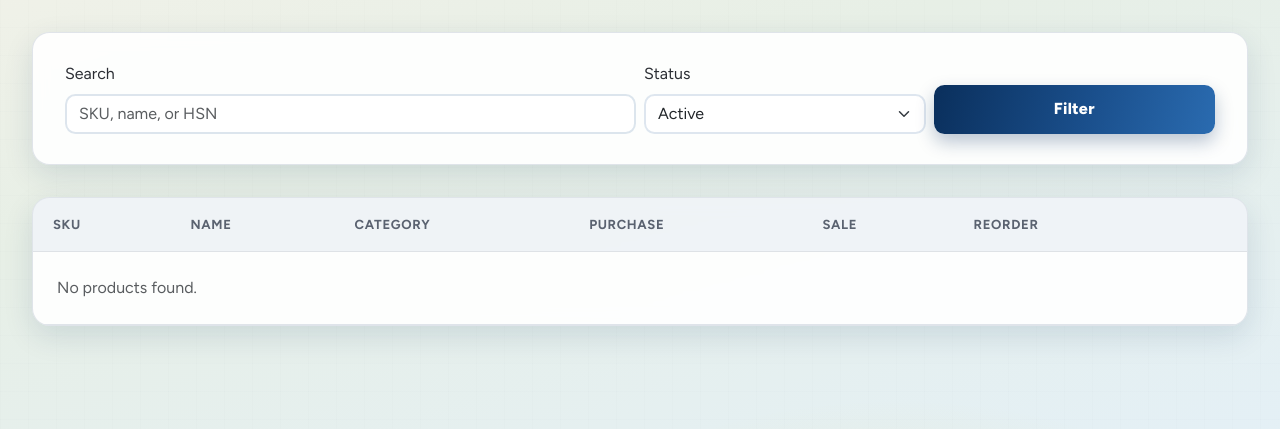
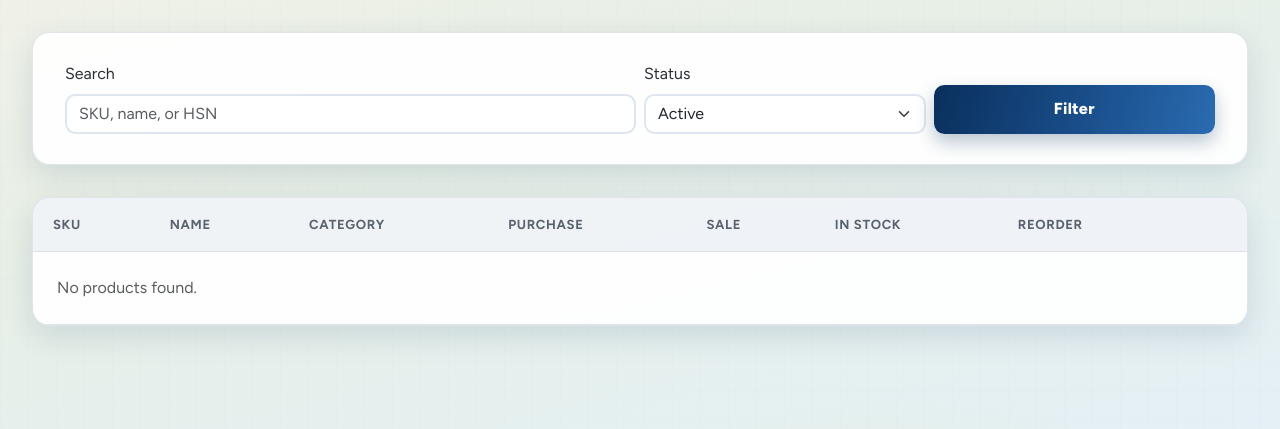
Before and after one commit to ghoneShubham/StockDesk, a Django app: page /masters/products/ in a window 1280 px wide. Shown: the part 225-654 px from the top of the page. Run offline with Django 5.2, Linux system fonts and the light colour scheme; the visitor is signed in with stand-in values (Sample User, id 1); data that the repository does not hold is empty; some libraries are stand-ins or nearby versions.

Commit message:
quantity add in pro

```diff
--- a/apps/masters/views.py
+++ b/apps/masters/views.py
@@ -1,13 +1,28 @@
+from decimal import Decimal
+
 from django.contrib import messages
-from django.db.models import ProtectedError, Q
+from django.db.models import DecimalField, ProtectedError, Q, Sum, Value
+from django.db.models.functions import Coalesce
 from django.shortcuts import get_object_or_404, redirect
 from django.urls import reverse, reverse_lazy
 from django.views.generic import CreateView, DetailView, ListView, TemplateView, UpdateView, View
 
 from apps.core.mixins import PermissionRequiredMixin
+from apps.inventory.models import StockMovement
 
 from .forms import CategoryForm, CustomerForm, ProductForm, SupplierForm
 from .models import Category, Customer, Product, Supplier
+
+
+def annotate_stock_qty(queryset):
+    """Current stock = sum of StockMovement.qty_delta (PRD R1)."""
+    return queryset.annotate(
+        stock_qty=Coalesce(
+            Sum("stock_movements__qty_delta"),
+            Value(Decimal("0.00")),
+            output_field=DecimalField(max_digits=14, decimal_places=2),
+        )
+    )
 
 
 class MastersIndexView(PermissionRequiredMixin, TemplateView):
@@ -79,7 +94,7 @@ class ProductListView(PermissionRequiredMixin, ListView):
     paginate_by = 25
 
     def get_queryset(self):
-        qs = Product.objects.select_related("category")
+        qs = annotate_stock_qty(Product.objects.select_related("category")).order_by("name")
         q = self.request.GET.get("q", "").strip()
         if q:
             qs = qs.filter(Q(sku__icontains=q) | Q(name__icontains=q) | Q(hsn_code__icontains=q))
@@ -105,11 +120,18 @@ class ProductDetailView(PermissionRequiredMixin, DetailView):
     context_object_name = "product"
 
     def get_queryset(self):
-        return Product.objects.select_related("category")
+        return annotate_stock_qty(Product.objects.select_related("category"))
 
     def get_context_data(self, **kwargs):
         ctx = super().get_context_data(**kwargs)
         ctx["can_view_purchase_price"] = self.request.user.has_perm("masters.view_purchase_price")
+        stock = getattr(self.object, "stock_qty", None)
+        if stock is None:
+            stock = (
+                StockMovement.objects.filter(product=self.object).aggregate(s=Sum("qty_delta"))["s"]
+                or Decimal("0.00")
+            )
+        ctx["stock_qty"] = stock
         return ctx
 
 
--- a/templates/masters/product_list.html
+++ b/templates/masters/product_list.html
@@ -7,7 +7,12 @@
 <header class="d-flex flex-wrap justify-content-between align-items-start gap-2 mb-3">
     <div>
         <h1 class="sd-page-title">Products</h1>
-        <p class="sd-page-sub mb-0">Search, review, and maintain the catalog.</p>
+        <p class="sd-page-sub mb-0">
+            Search, review, and maintain the catalog.
+            {% if page_obj %}
+            <span class="ms-1">· {{ page_obj.paginator.count }} product{{ page_obj.paginator.count|pluralize }}</span>
+            {% endif %}
+        </p>
     </div>
     {% if perms.masters.add_product %}
     <a href="{% url 'masters:product_create' %}" class="sd-btn-primary text-decoration-none" style="width:auto;padding:0.65rem 1.2rem;">
@@ -46,6 +51,7 @@
                     <th>Category</th>
                     {% if can_view_purchase_price %}<th>Purchase</th>{% endif %}
                     <th>Sale</th>
+                    <th>In stock</th>
                     <th>Reorder</th>
                     <th></th>
                 </tr>
@@ -61,6 +67,13 @@
                     <td>{{ product.category.name }}</td>
                     {% if can_view_purchase_price %}<td>₹{{ product.purchase_price }}</td>{% endif %}
                     <td>₹{{ product.sale_price }}</td>
+                    <td>
+                        {% if product.stock_qty <= product.reorder_level %}
+                        <span class="text-danger fw-semibold">{{ product.stock_qty }}</span>
+                        {% else %}
+                        <span class="fw-semibold">{{ product.stock_qty }}</span>
+                        {% endif %}
+                    </td>
                     <td>{{ product.reorder_level }}</td>
                     <td class="text-end sd-row-actions">
                         {% if perms.masters.change_product %}
@@ -69,7 +82,7 @@
                     </td>
                 </tr>
                 {% empty %}
-                <tr><td colspan="7" class="text-muted p-4">No products found.</td></tr>
+                <tr><td colspan="8" class="text-muted p-4">No products found.</td></tr>
                 {% endfor %}
             </tbody>
         </table>
```
Also changed, not shown: templates/masters/product_detail.html (+9 -0 lines).
